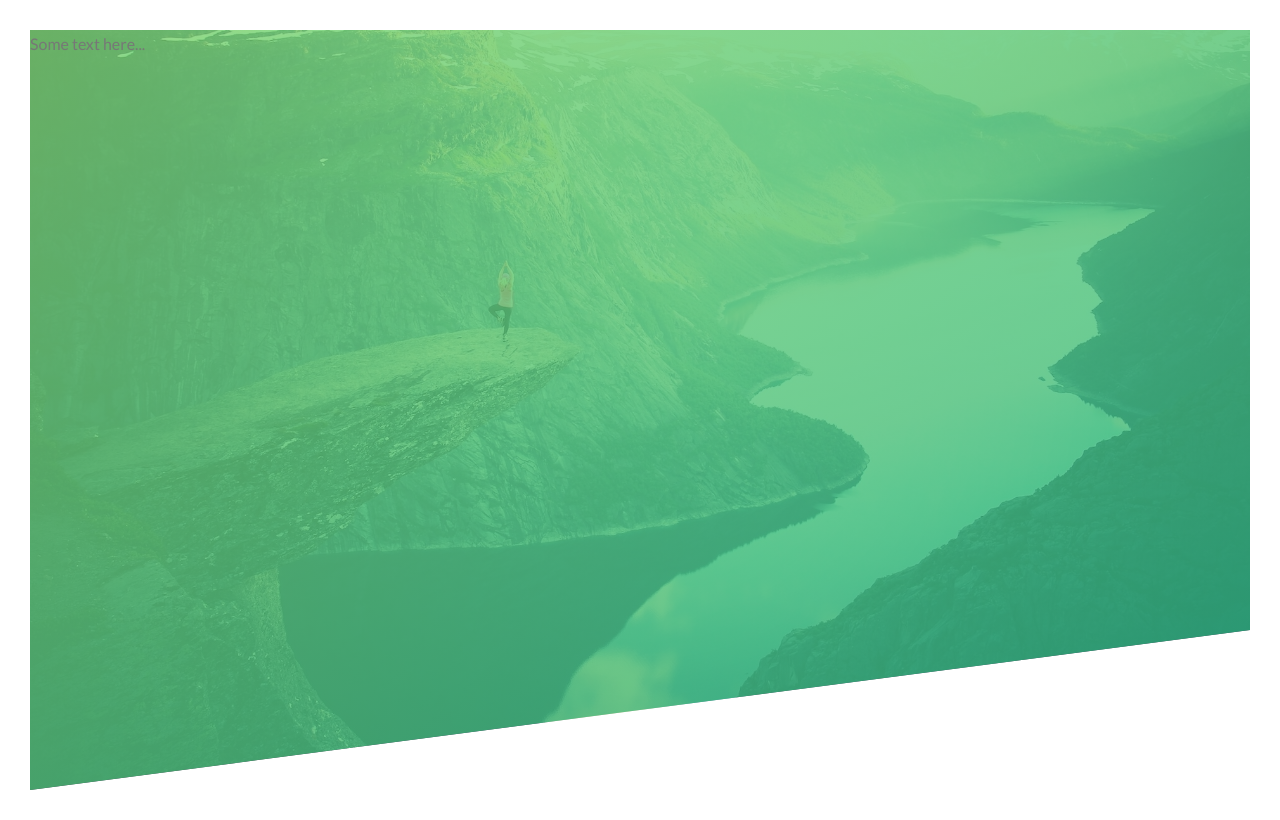
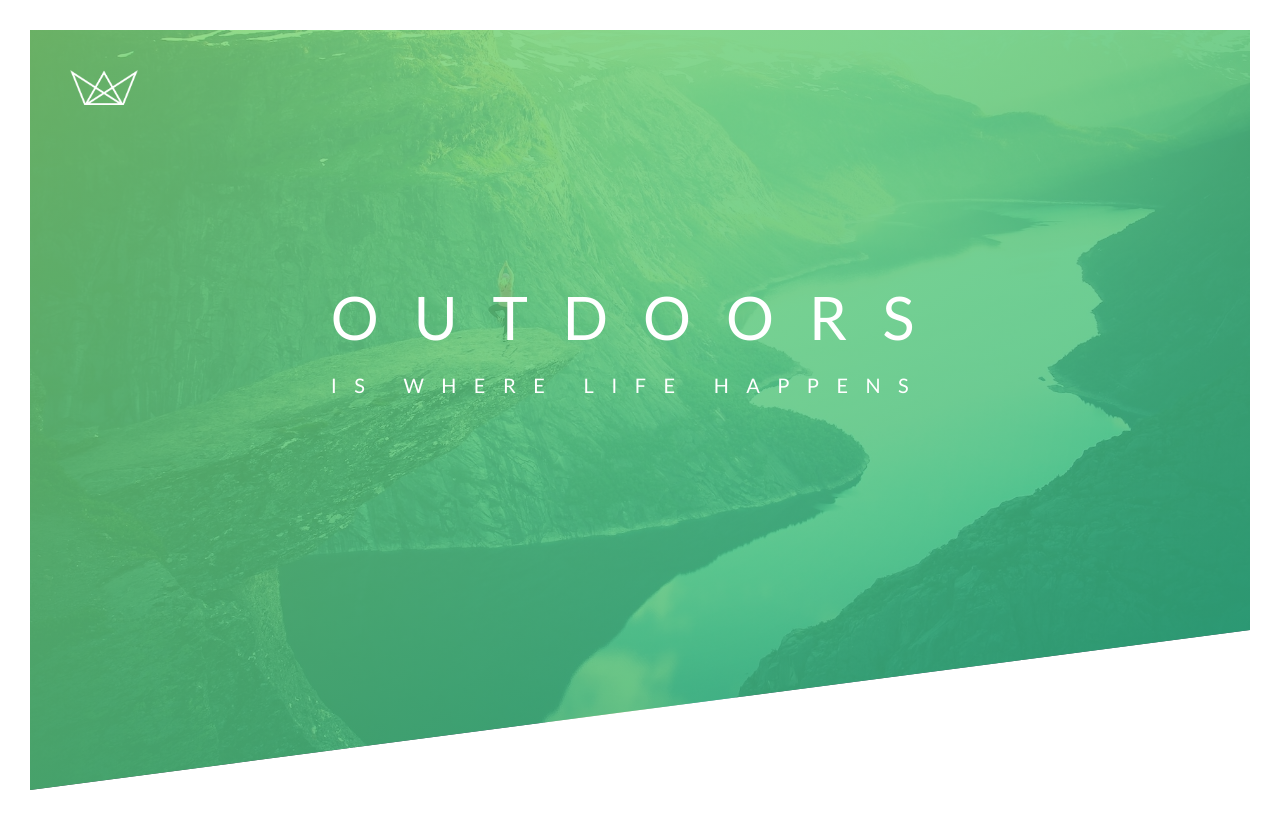
Before and after one commit to Emimint/Natour_Project, a plain HTML site: page index.html in a window 1280 px wide. Drawn offline with Linux system fonts and the light colour scheme.

Commit message:
add header and logo

```diff
--- a/css/style.css
+++ b/css/style.css
@@ -32,6 +32,43 @@ body {
     url(../img/hero.jpg);
   background-size: cover;
   background-position: top;
+  position: relative;
 
-  clip-path: polygon(0 0,100% 0, 100% 75vh, 0 100%);
+  clip-path: polygon(0 0, 100% 0, 100% 75vh, 0 100%);
 }
+
+.logo-box {
+  position: absolute;
+  top: 40px;
+  left: 40px;
+}
+
+.logo {
+  height: 35px;
+}
+
+.text-box{
+    position: absolute;
+    top: 40%;
+    left: 50%;
+    transform: translate(-50%,-50%);
+}
+
+.heading-primary {
+  color: #fff;
+  text-transform: uppercase;
+}
+
+.heading-primary-main {
+  display: block;
+  font-size: 60px;
+  font-weight: 400;
+  letter-spacing: 35px;
+}
+
+.heading-primary-sub {
+  display: block;
+  font-size: 20px;
+  font-weight: 400;
+  letter-spacing: 17.4px;
+}
--- a/index.html
+++ b/index.html
@@ -1,21 +1,31 @@
 <!DOCTYPE html>
 <html lang="en">
   <head>
-        <meta charset="UTF-8">
-        <meta name="viewport" content="width=device-width, initial-scale=1.0">
+    <meta charset="UTF-8" />
+    <meta name="viewport" content="width=device-width, initial-scale=1.0" />
 
-        <link href="https://fonts.googleapis.com/css?family=Lato:100,300,400,700,900" rel="stylesheet">
+    <link
+      href="https://fonts.googleapis.com/css?family=Lato:100,300,400,700,900"
+      rel="stylesheet"
+    />
 
-        <link rel="stylesheet" href="css/icon-font.css">
-        <link rel="stylesheet" href="css/style.css">
-        <link rel="shortcut icon" type="image/png" href="img/favicon.png">
+    <link rel="stylesheet" href="css/icon-font.css" />
+    <link rel="stylesheet" href="css/style.css" />
+    <link rel="shortcut icon" type="image/png" href="img/favicon.png" />
 
     <title>Natours | Exciting tours for adventurous people</title>
   </head>
   <body>
     <header class="header">
-            Some text here...
+      <div class="logo-box">
+        <img src="img/logo-white.png" alt="Logo" class="logo" />
+      </div>
+      <div class="text-box">
+        <h1 class="heading-primary">
+          <span class="heading-primary-main">Outdoors</span>
+          <span class="heading-primary-sub">is where life happens</span>
+        </h1>
+      </div>
     </header>
-
   </body>
 </html>
```
Lines whose indentation alone changed are shown as unchanged.
